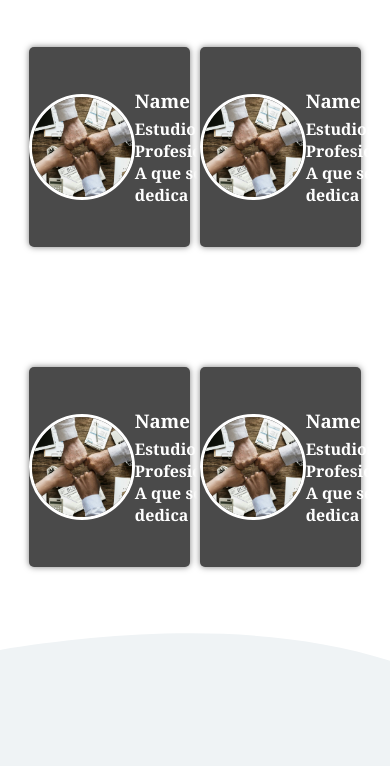
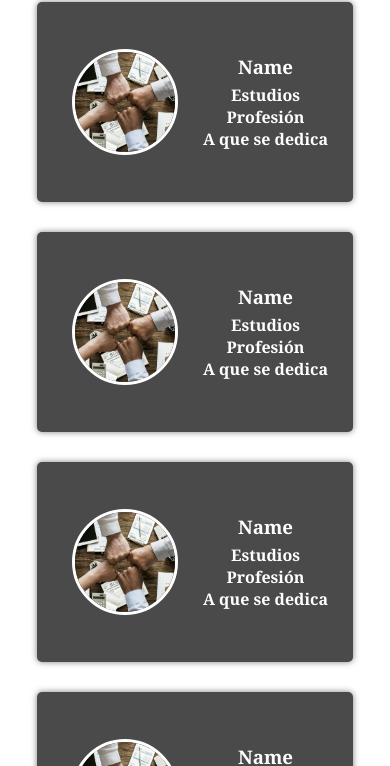
Before and after one commit to ImanolZela/PathandSucceed-Zela, a plain HTML site: page pages/staff.html in a window 390 px wide. Shown: the part 265-1031 px from the top of the page. Drawn offline with Linux system fonts and the light colour scheme.

Commit message:
culmine con cartillas

```diff
--- a/css/style.css
+++ b/css/style.css
@@ -497,6 +497,7 @@ a{
     border: 3px solid #fff;
     border-radius: 50%;
     display: block;
+    margin-left: 35px;
 }
 .staff-cards .card > .staff-contenido-texto{
     width: 60%;
@@ -505,10 +506,26 @@ a{
 .staff-cards .card > .staff-contenido-texto .staff-contenido-detalles{
     font-weight: 300;
     padding-top: 5px;
-
 }
-
-
+.staff-contenido-texto{
+    text-align: center;
+}
+@media screen and (max-width:950px){
+    .staff-cards{
+        flex-direction: column;
+        justify-content: center;
+        align-items: center;
+    }
+    .staff-cards .card{
+        width: 90%;
+    }
+    .staff-cards .card:first-child{
+        margin-bottom: 30px;
+    }
+    .staff-contenedor{
+        padding: 15px 0;
+    }
+}
 
 
 
```
